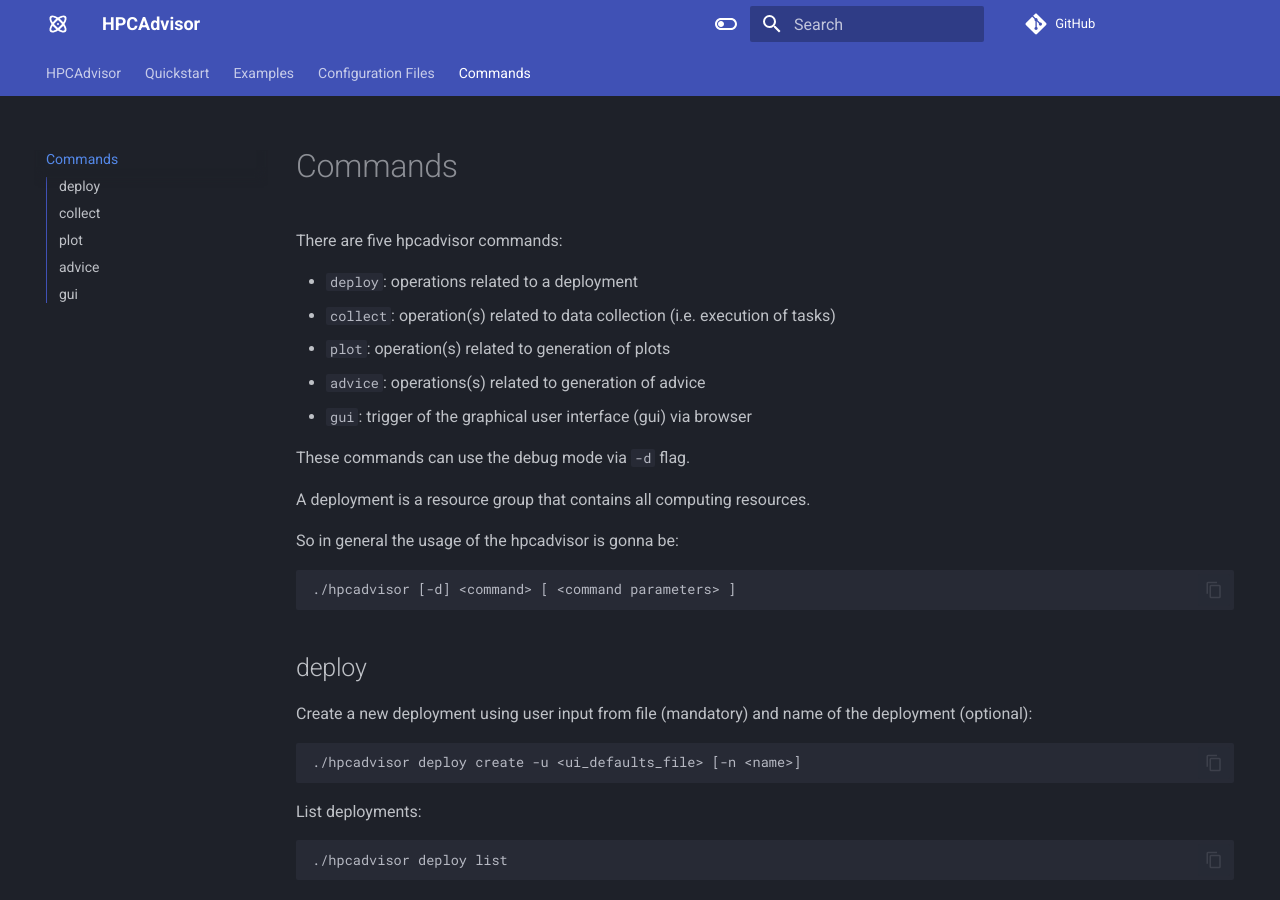
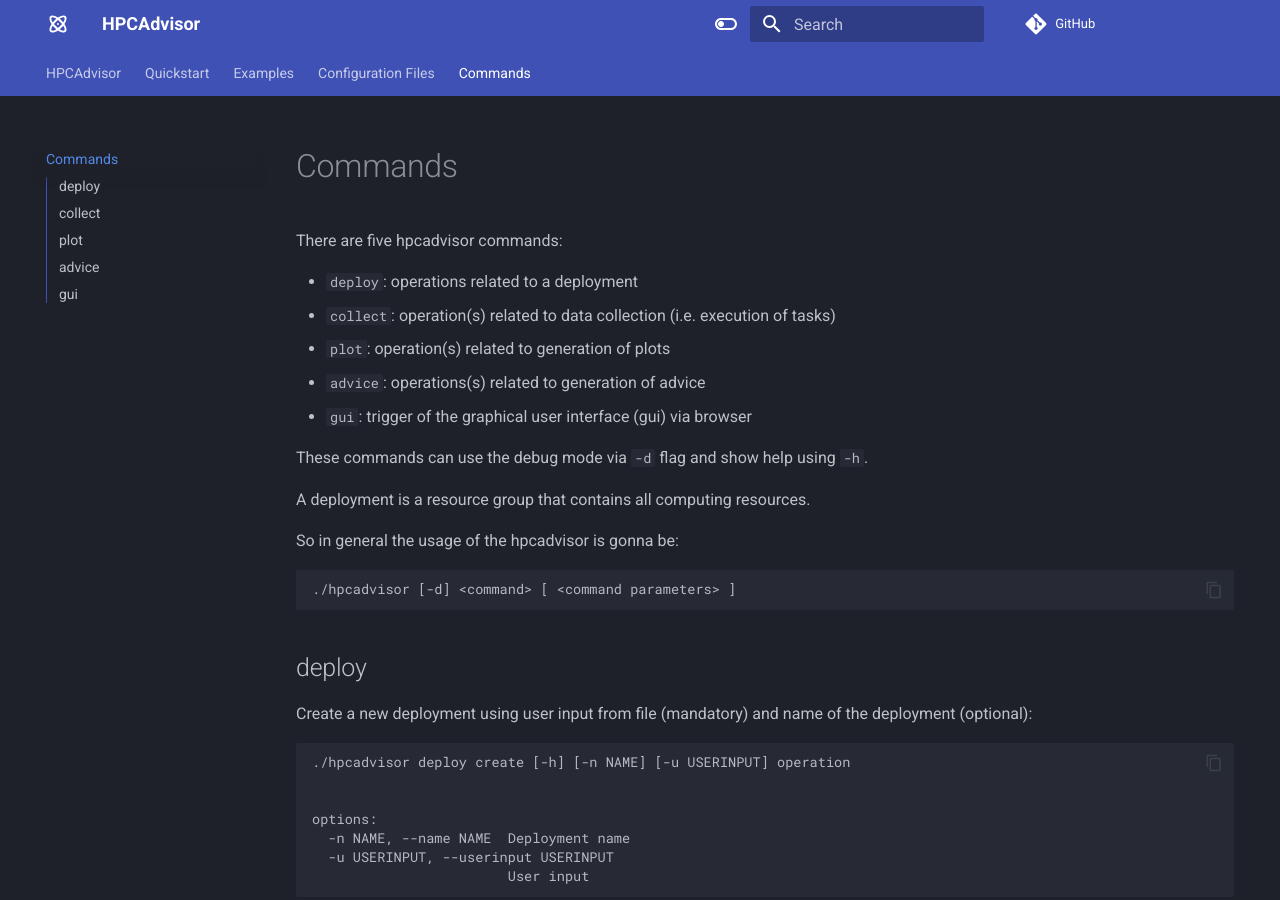
Before and after one commit to Azure/hpcadvisor, an MkDocs documentation site: the page built from docs/commands.md, in a window 1280 px wide and 900 px high. Built offline with MkDocs 1.6.1 and Material for MkDocs 9.7.7, drawn with Linux system fonts in a browser that asks for light colours; comment, search, counter and statistics services are not loaded.

Commit message:
add commands section in documentation

````diff
--- a/docs/commands.md
+++ b/docs/commands.md
@@ -9,7 +9,7 @@
 - `advice`: operations(s) related to generation of advice
 - `gui`: trigger of the graphical user interface (gui) via browser
 
-These commands can use the debug mode via `-d` flag.
+These commands can use the debug mode via `-d` flag and show help using `-h`.
 
 A deployment is a resource group that contains all computing resources.
 
@@ -26,7 +26,13 @@
 deployment (optional):
 
 ```
-./hpcadvisor deploy create -u <ui_defaults_file> [-n <name>]
+./hpcadvisor deploy create [-h] [-n NAME] [-u USERINPUT] operation
+
+
+options:
+  -n NAME, --name NAME  Deployment name
+  -u USERINPUT, --userinput USERINPUT
+                        User input
 ```
 
 List deployments:
````
